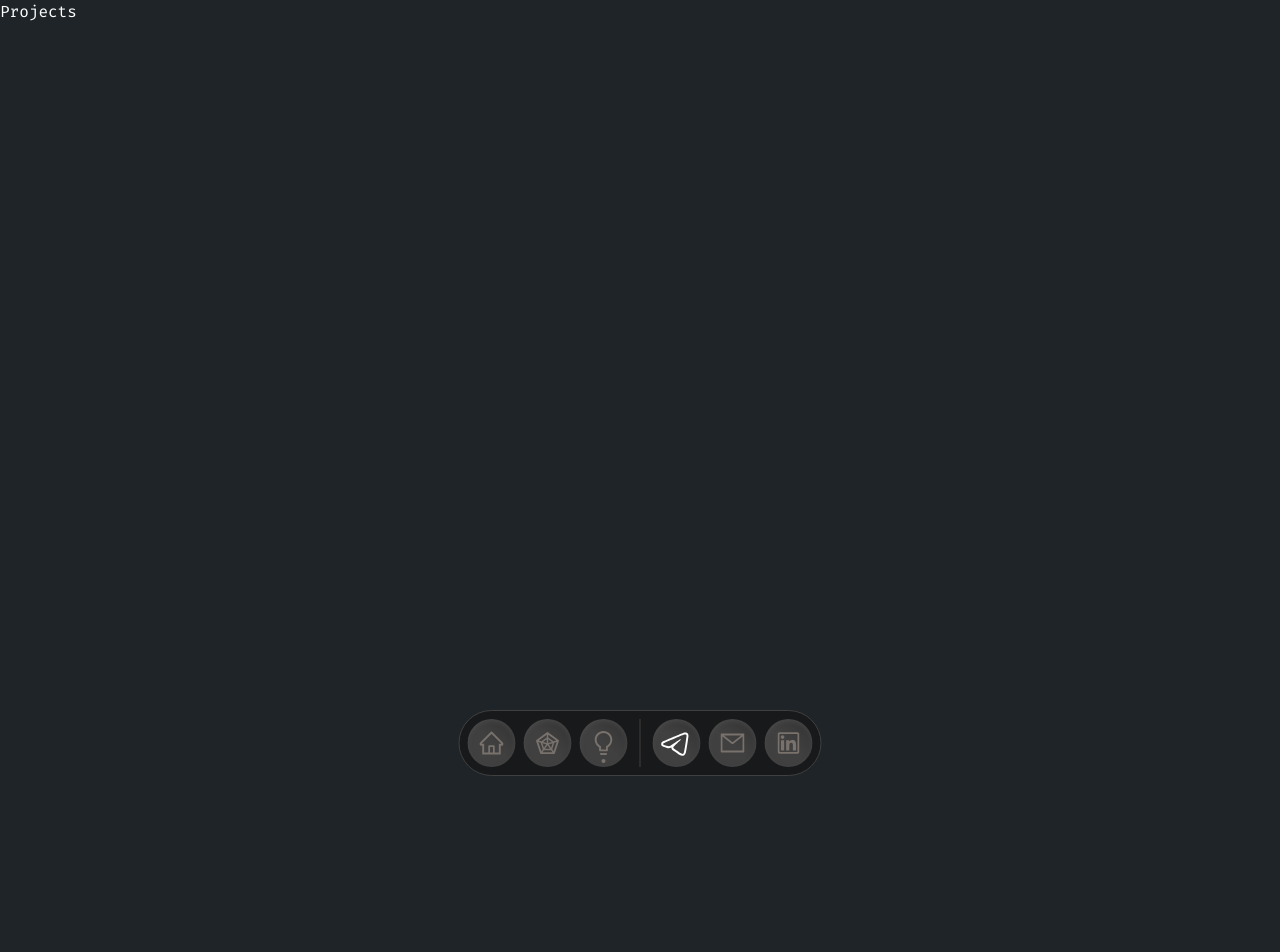
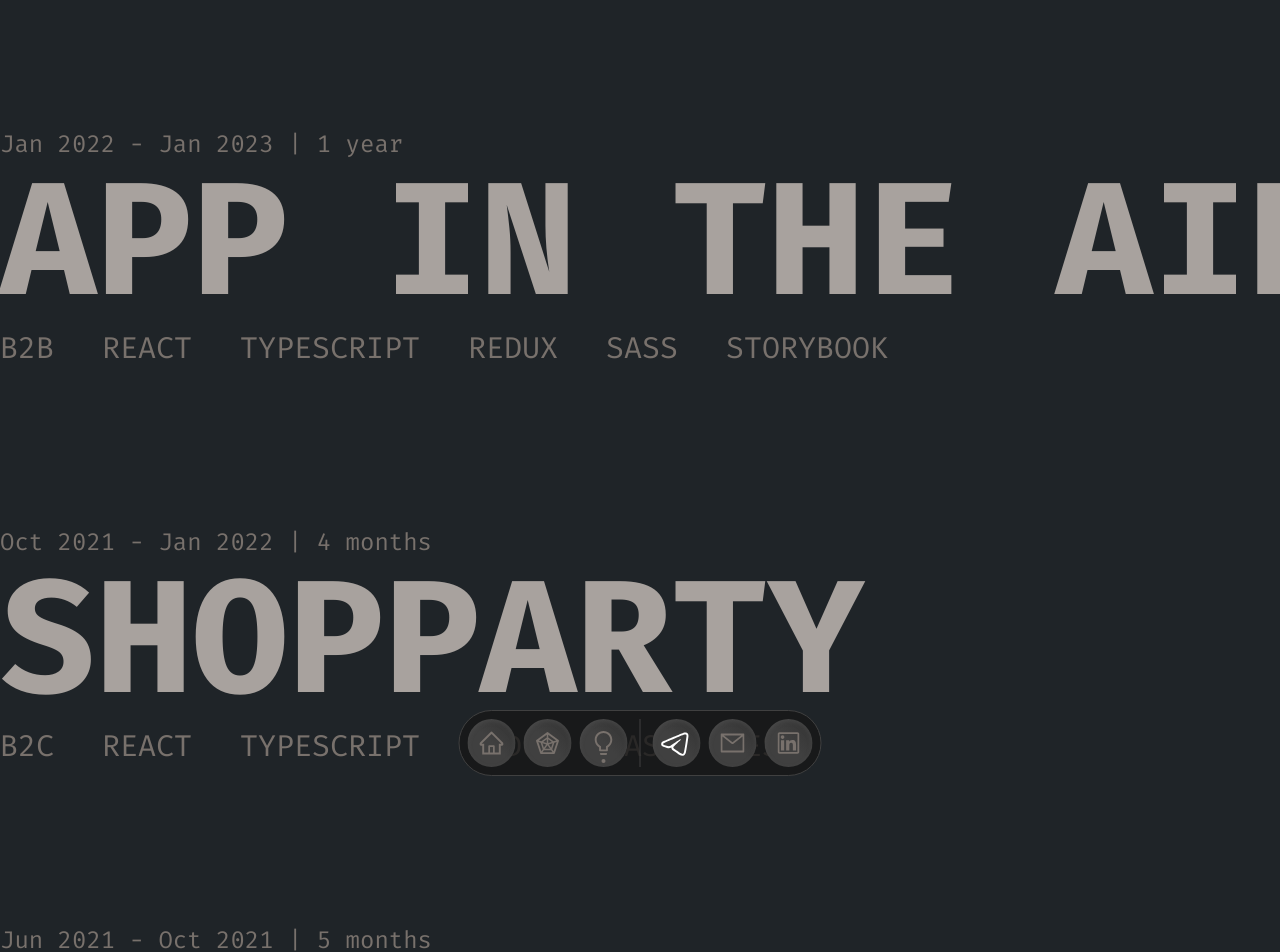
Before and after one commit to fenek-dev/fenek.me, a Next.js app: page /projects in a window 1280 px wide. Shown: the top 952 px of the page. Before the commit the page ends 800 px from the top, so only its background shows below. Built offline with nearby package versions, Linux system fonts and the light colour scheme.

Commit message:
Add projects

```diff
--- a/app/(pages)/projects/page.tsx
+++ b/app/(pages)/projects/page.tsx
@@ -1,7 +1,52 @@
+import { ProjectLine } from "@/app/_modules/shared/atoms/ProjectLine";
 import React from "react";
 
 const Projects = () => {
-  return <div className="text-white">Projects</div>;
+  return (
+    <div className="text-white overflow-x-clip">
+      <div className="py-32 flex flex-col gap-40">
+        <ProjectLine
+          href="https://business.appintheair.com"
+          technologies={[
+            "B2B",
+            "React",
+            "TypeScript",
+            "Redux",
+            "Sass",
+            "Storybook",
+          ]}
+          duration="Jan 2022 - Jan 2023 | 1 year"
+          index={0}
+        >
+          App in the Air
+        </ProjectLine>
+        <ProjectLine
+          href="https://shop.shopparty.com"
+          technologies={["B2C", "React", "TypeScript", "Redux", "Sass", "Jest"]}
+          duration="Oct 2021 - Jan 2022 | 4 months"
+          direction={-1}
+          index={1}
+        >
+          ShopParty
+        </ProjectLine>
+        <ProjectLine
+          href="https://ya.ru"
+          technologies={[
+            "B2B",
+            "React",
+            "TypeScript",
+            "Redux",
+            "Sass",
+            "Hermione",
+          ]}
+          duration="Jun 2021 - Oct 2021 | 5 months"
+          index={2}
+        >
+          Yandex
+        </ProjectLine>
+      </div>
+    </div>
+  );
 };
 
 export default Projects;
--- /dev/null
+++ b/app/_modules/shared/atoms/ProjectLine.tsx
@@ -0,0 +1,64 @@
+"use client";
+import { motion } from "framer-motion";
+import React from "react";
+
+interface ProjectLineProps {
+  technologies: string[];
+  href: string;
+  duration: string;
+  direction?: -1 | 1;
+  index: number;
+}
+
+export const ProjectLine = ({
+  children,
+  technologies,
+  href,
+  duration,
+  direction = 1,
+  index,
+}: React.PropsWithChildren<ProjectLineProps>) => {
+  return (
+    <motion.div
+      initial={{
+        x: direction * 100 + "%",
+      }}
+      animate={{
+        x: "0%",
+      }}
+      transition={{
+        type: "spring",
+        stiffness: 75,
+        duration: 0.3,
+        delay: 0.2 + 0.3 * index,
+      }}
+      drag="x"
+      dragConstraints={{
+        left: 0,
+        right: 0,
+      }}
+      className="cursor-grab"
+    >
+      <span className="text-stone-500 text-2xl block">{duration}</span>
+      <a
+        href={href}
+        target="_blank"
+        rel="noopener noreferrer"
+        className="inline-block text-stone-400 text-[10rem] uppercase font-bold whitespace-nowrap leading-none transition-all duration-300 mb-2 group hover:text-cyan-300 hover:tracking-widest"
+      >
+        {children}
+        <span className="block max-w-0 group-hover:max-w-full transition-all delay-150 duration-300 h-0.5 bg-cyan-300"></span>
+      </a>
+      <div className="flex gap-12 text-stone-500 text-3xl uppercase">
+        {technologies.map((tech) => (
+          <span
+            key={tech}
+            className="transition-all duration-300 hover:font-bold hover:text-rose-300 hover:tracking-wider"
+          >
+            {tech}
+          </span>
+        ))}
+      </div>
+    </motion.div>
+  );
+};
```
